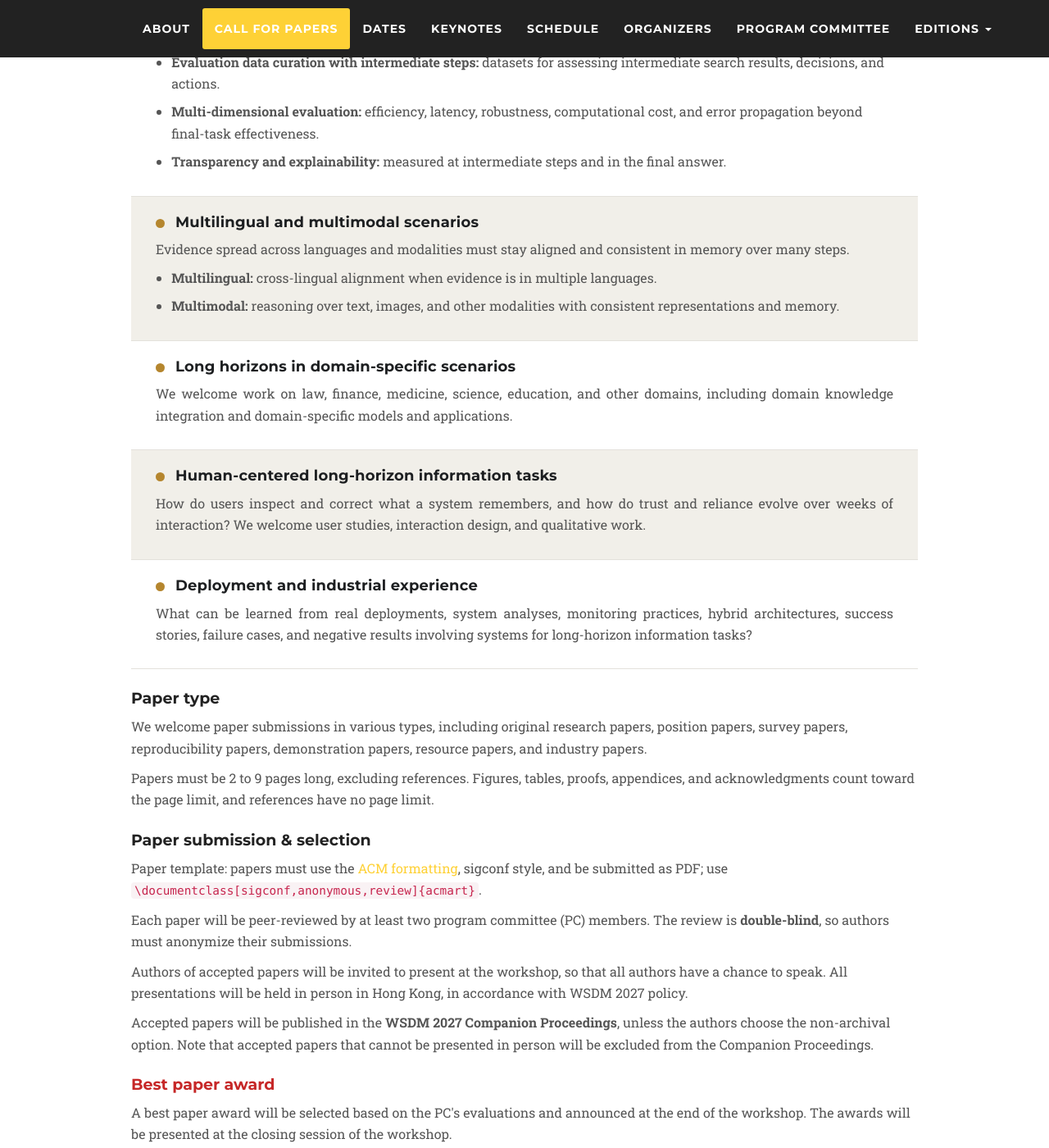
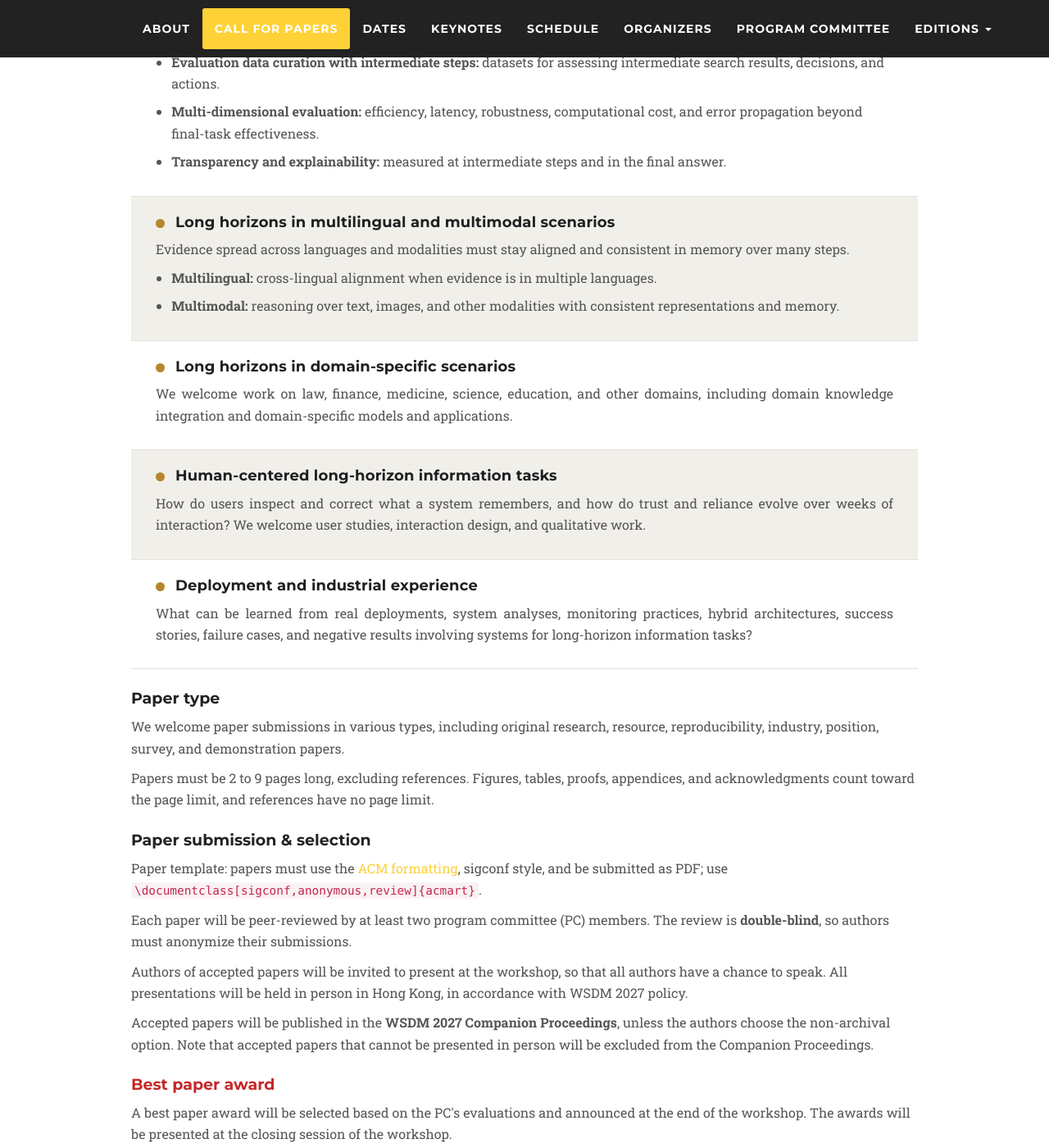
Before and after one commit to longseek-workshop/longseek-workshop.github.io, a Jekyll site: the page built from wsdm2027.md, in a window 1280 px wide and 1400 px high, scrolled down 1964 px. Shown: the whole window at 82% size. Built offline with Jekyll 4.4.1, drawn with Linux system fonts in a browser that asks for light colours; nearby versions of some CDN libraries; some web fonts are replaced.

Commit message:
Update cfp-wsdm2027.html

```diff
--- a/_includes/cfp-wsdm2027.html
+++ b/_includes/cfp-wsdm2027.html
@@ -96,7 +96,7 @@
               </ul>
             </div>
             <div class="theme-row">
-              <h4>Multilingual and multimodal scenarios</h4>
+              <h4>Long horizons in multilingual and multimodal scenarios</h4>
               <p>Evidence spread across languages and modalities must stay aligned and consistent in memory over many steps.</p>
               <ul>
                 <li><b>Multilingual:</b> cross-lingual alignment when evidence is in multiple languages.</li>
@@ -175,7 +175,7 @@
         <div class="ls-block">
           <h3>Paper type</h3>
           {% comment %} Previous (replaced 2026-10-26): We welcome paper submissions in various types, including research papers, position papers, survey papers, reproducibility papers, demonstration papers, and data collection papers. Page limits: 4 to 8 pages, including references. {% endcomment %}
-          <p>We welcome paper submissions in various types, including original research papers, position papers, survey papers, reproducibility papers, demonstration papers, resource papers, and industry papers.</p>
+          <p>We welcome paper submissions in various types, including original research, resource, reproducibility, industry, position, survey, and demonstration papers.</p>
           <p>Papers must be 2 to 9 pages long, excluding references. Figures, tables, proofs, appendices, and acknowledgments count toward the page limit, and references have no page limit.</p>
           {% comment %} Removed 2026-10-26 (bullet list dropped; non-archival option is stated under Paper submission & selection): <li><b>Non-archival option:</b> authors can opt out of proceedings inclusion.</li> {% endcomment %}
             {% comment %} Removed 2026-10-21 (no published-paper track):
```
